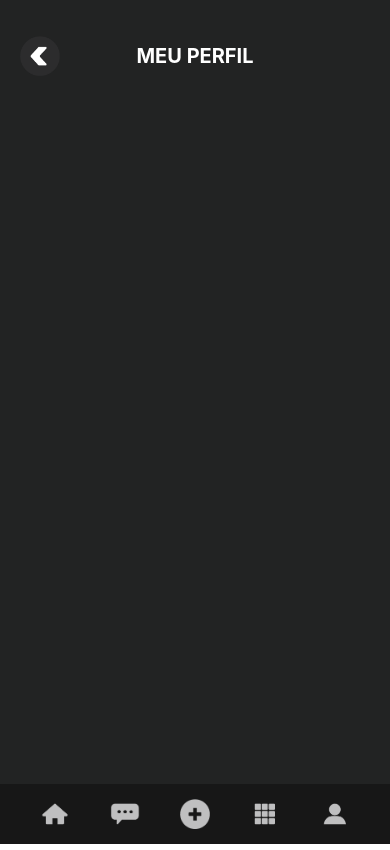
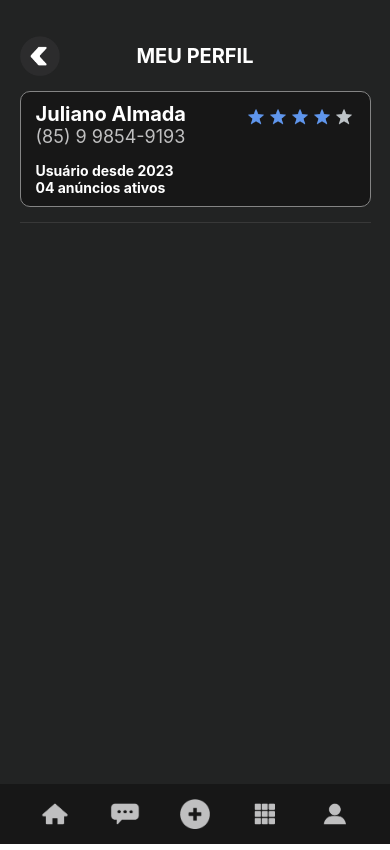
Before and after one commit to almadaj/onebitshop-frontend, a React Native app: screen /UserProfile in a window 390 px wide. Built offline with nearby package versions, Linux system fonts and the light colour scheme.

Commit message:
criação cardInfo em userProfile

```diff
--- /dev/null
+++ b/src/components/common/ProfileInfo/index.tsx
@@ -0,0 +1,46 @@
+import React from "react";
+import {
+  Container,
+  DefaultText,
+  Hr,
+  MainInfoContainer,
+  Name,
+  NamePhoneContainer,
+  Phone,
+} from "./styles";
+import { AirbnbRating } from "react-native-ratings";
+
+const ProfileInfo = () => {
+  const Rate = 4;
+  return (
+    <>
+      <Container>
+        <MainInfoContainer>
+          <NamePhoneContainer>
+            <Name>Juliano Almada</Name>
+            <Phone>(85) 9 9854-9193</Phone>
+          </NamePhoneContainer>
+          {!Rate ? (
+            <DefaultText>Sem Avaliações</DefaultText>
+          ) : (
+            <AirbnbRating
+              selectedColor="#5F96ED"
+              showRating={false}
+              isDisabled={true}
+              size={16}
+              defaultRating={Rate}
+              starContainerStyle={{
+                paddingTop: 4,
+              }}
+            />
+          )}
+        </MainInfoContainer>
+        <DefaultText>Usuário desde 2023</DefaultText>
+        <DefaultText>04 anúncios ativos</DefaultText>
+      </Container>
+      <Hr />
+    </>
+  );
+};
+
+export default ProfileInfo;
--- /dev/null
+++ b/src/components/common/ProfileInfo/styles.ts
@@ -0,0 +1,44 @@
+import styled from "styled-components/native";
+
+export const Container = styled.View`
+  width: 90%;
+  border: 1px solid ${({ theme }) => theme.colors.borderColor};
+  padding: 10px 15px;
+  background-color: ${({ theme }) => theme.colors.background};
+  margin: 0 auto;
+  border-radius: 10px;
+`;
+
+export const MainInfoContainer = styled.View`
+  flex-direction: row;
+  justify-content: space-between;
+  align-items: flex-start;
+  margin-bottom: 15px;
+`;
+
+export const NamePhoneContainer = styled.View``;
+
+export const Name = styled.Text`
+  font-size: 20px;
+  font-weight: bold;
+  color: ${({ theme }) => theme.colors.primaryText};
+`;
+
+export const Phone = styled.Text`
+  font-size: 18px;
+  color: ${({ theme }) => theme.colors.secondaryText};
+`;
+
+export const DefaultText = styled.Text`
+  font-size: 14px;
+  font-weight: bold;
+  color: ${({ theme }) => theme.colors.primaryText};
+`;
+
+export const Hr = styled.View`
+  width: 90%;
+  height: 1px;
+  background-color: #383838;
+  margin: 0 auto;
+  margin-top: 15px;
+`;
--- a/src/screens/UserProfile/index.tsx
+++ b/src/screens/UserProfile/index.tsx
@@ -2,12 +2,14 @@ import React from "react";
 import { Container } from "./styles";
 import NavBar from "../../components/common/NavBar";
 import DefaultTitle from "../../components/common/DefaultTitle";
+import ProfileInfo from "../../components/common/ProfileInfo";
 
 const UserProfile = () => {
   return (
     <>
       <Container>
         <DefaultTitle fontSize={20} title="MEU PERFIL" />
+        <ProfileInfo />
       </Container>
       <NavBar />
     </>
```
